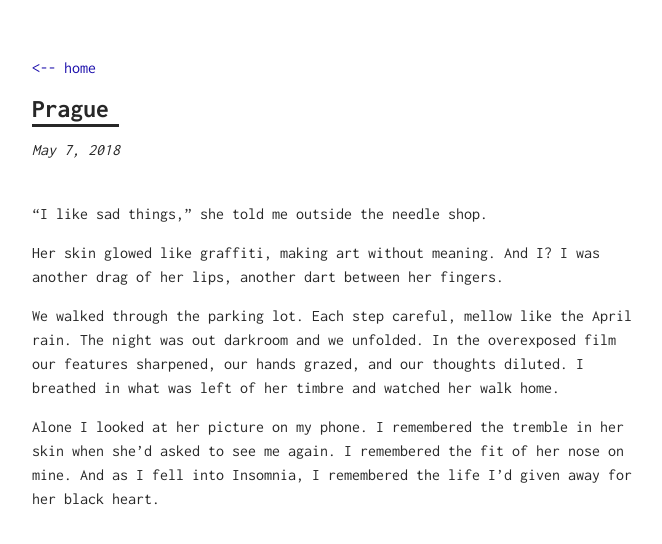
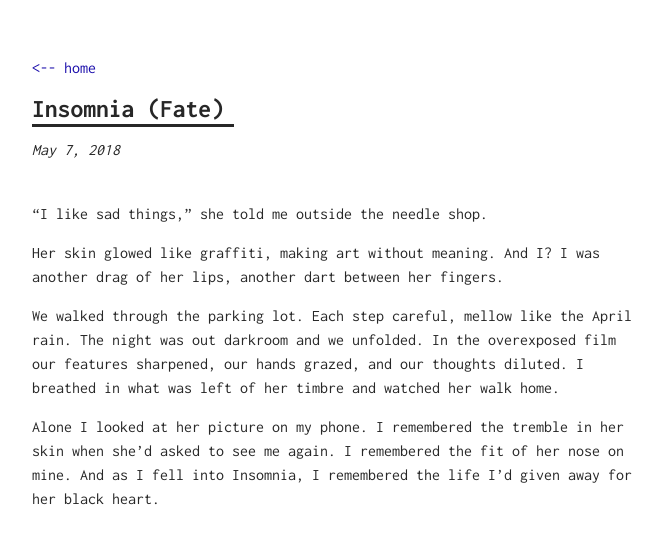
Before and after one commit to ordinarythings/ordinarythings.github.io, a Jekyll site: the page built from _posts/2018-05-07-Insomnia.md, in a window 1280 px wide. Shown: the top 544 px of the page, without its empty margins (308-970 px from the left). Built offline with Jekyll 4.4.1, drawn with Linux system fonts in a browser that asks for light colours.

Commit message:
Update 2018-05-07-Insomnia.md

```diff
--- a/_posts/2018-05-07-Insomnia.md
+++ b/_posts/2018-05-07-Insomnia.md
@@ -1,6 +1,6 @@
 ---
 layout: post
-title: Prague
+title: Insomnia (Fate)
 type: Story
 ---
 
```
